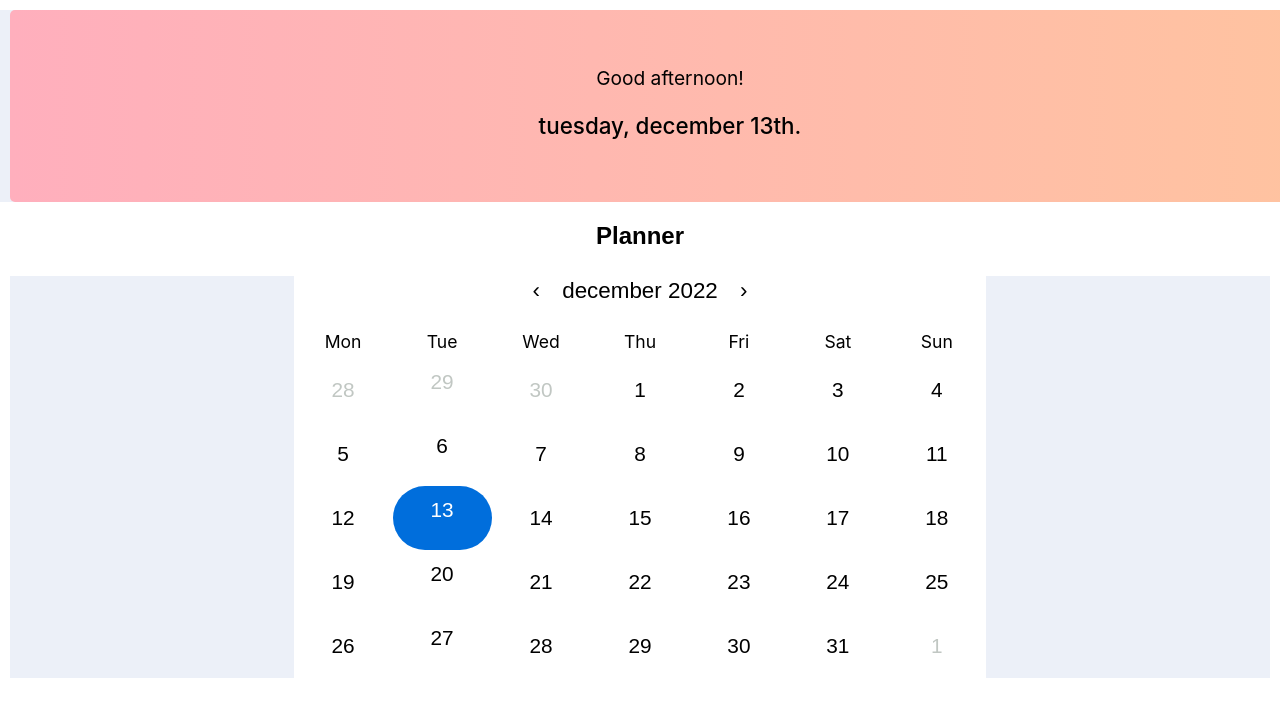
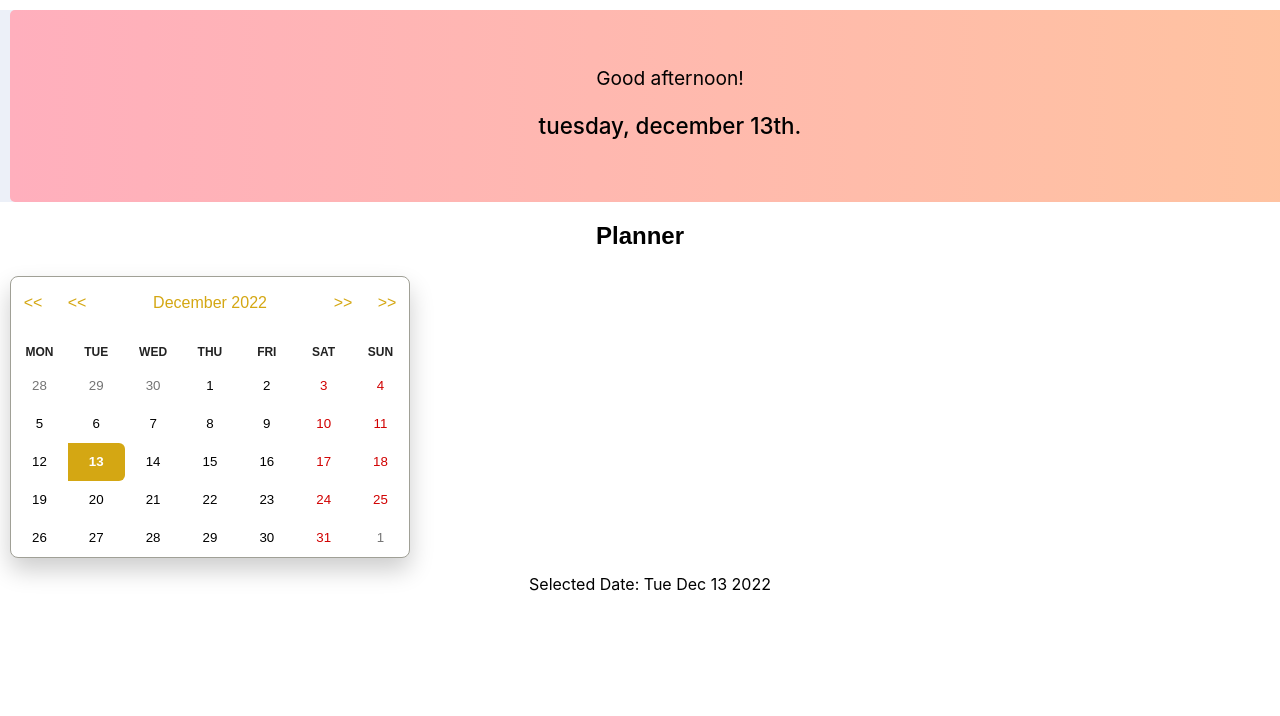
Before and after one commit to Dealibros/Life-Sync, a React (Create React App) app in the folder frontend/life-sync-react-app/: page /CalendarPage in a window 1280 px wide. Shown: the top 716 px of the page. Built offline with nearby package versions, Linux system fonts and the light colour scheme; no server answers.

Commit message:
Closes #1, found React Library.

```diff
--- a/frontend/life-sync-react-app/src/components/calendar/Calendar.jsx
+++ b/frontend/life-sync-react-app/src/components/calendar/Calendar1.jsx
@@ -2,6 +2,7 @@ import React, { useState } from "react";
 import Calendar from "react-calendar";
 // import { useHistory } from "react-router-dom";
 import { format } from "date-fns";
+import 'react-calendar/dist/Calendar.css';
 import "./styles.css"
 
 const MyCalendar = ({ updateCurrentMonth }) => {
--- a/frontend/life-sync-react-app/src/pages/CalendarPage.jsx
+++ b/frontend/life-sync-react-app/src/pages/CalendarPage.jsx
@@ -1,25 +1,35 @@
 import '../styles/App.css';
 import React, { useEffect, useState } from "react";
 import { format } from "date-fns";
-import Calendar from "../components/calendar/Calendar"
+// import Calendar from "../components/calendar/Calendar1"
+import Calendar from 'react-calendar';
+import 'react-calendar/dist/Calendar.css';
+import '../styles/CalendarReact.css';
+
+
 
 
 export default function CalendarPage() {
     const today = new Date();
-    const [dayEvents, setDayEvents] = useState([]);
+    const [date, setDate] = useState(new Date());
+    console.log(date)
+
+
+
+    // const [dayEvents, setDayEvents] = useState([]);
 
     // Getting events from events + date
     //We need to an Create Endpoint
 
-    useEffect(() => {
-      fetch(`/events/date/${format(today, "yyyy-MM-dd")}`)
-        .then((res) => res.json())
-        .then((res) => {
-          setDayEvents(res.data);
-          console.log("Today's events: ", res.data);
-        })
-        .catch((error) => console.log("error!", error));
-    }, []);
+    // useEffect(() => {
+    //   fetch(`/events/date/${format(today, "yyyy-MM-dd")}`)
+    //     .then((res) => res.json())
+    //     .then((res) => {
+    //       setDayEvents(res.data);
+    //       console.log("Today's events: ", res.data);
+    //     })
+    //     .catch((error) => console.log("error!", error));
+    // }, []);
 
 
   let greeting = "";
@@ -45,8 +55,22 @@ export default function CalendarPage() {
      </div>
      <h2 className="section-title"> Planner</h2>
      <div className="action-area">
-      <Calendar/>
-
+      <div className="centerCalendar">
+      <Calendar onChange={setDate} value={date} defaultView='month' nextLabel='>>' maxDetail='month'
+  nextAriaLabel='Go to next month'
+  next2Label='>>'
+  next2AriaLabel='Go to next year'
+  prevLabel='<<'
+  prevAriaLabel='Go to prev month'
+  prev2Label='<<'
+  prev2AriaLabel='Go to prev year'/>
+      </div>
+      <div className='div-date'>
+      <p className='selected-date'>
+        <span className='bold'>Selected Date:</span>{' '}
+        {date.toDateString()}
+      </p>
+      </div>
      </div>
     </div>
   );
--- a/frontend/life-sync-react-app/src/styles/App.css
+++ b/frontend/life-sync-react-app/src/styles/App.css
@@ -95,10 +95,25 @@
 }
 
 .action-area {
-  display: flex;
-  flex-wrap: wrap;
+  width: 100%;
+  text-align: center;
   margin: 20px 10px;
   justify-content: space-between;
+}
+
+.div-date{
+  width: 100%;
+  text-align: center;
+}
+
+.selected-date {
+  text-align: center;
+}
+
+.centerCalendar{
+  margin-right:0 auto !important;
+  margin-left: 0 auto !important;
+
 }
 
 
--- /dev/null
+++ b/frontend/life-sync-react-app/src/styles/CalendarReact.css
@@ -0,0 +1,169 @@
+/* .wrapper {
+    width: 100%;
+    height: 60%;
+    text-align: center;
+    margin-right: auto 0!important;
+    margin-left: auto 0!important;
+  }
+
+  .react-calendar {
+      display: inline-block;
+      margin: 0 auto;
+      max-width: 60%;
+      background: white;
+      line-height: 2em;
+      text-align: center;
+    }
+    .react-calendar button {
+      border: none;
+      outline: none;
+      font-size: 1.3rem;
+    }
+
+    /* //Mon Tues */
+    /* .react-calendar__month-view__weekdays {
+      text-align: center;
+      font-weight: 400;
+      font-size: 1.1em;
+    }
+    .react-calendar__month-view__weekdays__weekday abbr {
+      text-decoration: none;
+    }
+
+    .react-calendar__tile {
+      max-width: 10vw;
+      height: 5vw;
+      text-align: center;
+      padding: 0.6em 0em;
+      background-color: white;
+      border-radius: 50px;
+    }
+    .react-calendar__navigation {
+      height: 2.5rem;
+      margin-bottom: 10px;
+    } */
+
+    /* //Top (month and R/L buttons) */
+    /* .react-calendar__navigation button {
+      min-width: 40px;
+      background: white;
+      font-size: 1.4rem;
+      padding: 0;
+      margin: 0 3px;
+      border: none;
+      text-transform: lowercase;
+    }
+
+    .react-calendar__month-view__days__day--neighboringMonth {
+      color: #c1c7c3;
+    }
+    .react-calendar__tile--active {
+      background: #006edc;
+      color: white;
+    } */
+
+
+    .react-calendar {
+
+        width: 400px;
+        max-width: 100%;
+        background-color: #fff;
+        color: #222;
+        border-radius: 8px;
+        box-shadow: 0 12px 24px rgba(0, 0, 0, 0.2);
+        font-family: Arial, Helvetica, sans-serif;
+        line-height: 1.125em;
+        margin-left: 0 auto !important;
+        margin-right: 0 auto !important;
+      }
+
+      .react-calendar__navigation button {
+        color: #d4a713;
+        min-width: 44px;
+        background: none;
+        font-size: 16px;
+        margin-top: 8px;
+      }
+
+      .react-calendar__navigation button:enabled:hover,
+      .react-calendar__navigation button:enabled:focus {
+        background-color: #f8f8fa;
+      }
+      .react-calendar__navigation button[disabled] {
+        background-color: #f0f0f0;
+      }
+      abbr[title] {
+        text-decoration: none;
+      }
+
+      /* .react-calendar__month-view__days__day--weekend {
+        color: #d10000;
+       } */
+
+      .react-calendar__tile:enabled:hover,
+      .react-calendar__tile:enabled:focus {
+        background: #f8f8fa;
+        color: #d4a713;
+        border-radius: 6px;
+      }
+
+      .react-calendar__tile--now {
+        background: #d4a71333;
+        border-radius: 6px;
+        font-weight: bold;
+        color: #d4a713;
+      }
+
+      .react-calendar__tile--now:enabled:hover,
+      .react-calendar__tile--now:enabled:focus {
+        background: #d4a71333;
+        border-radius: 6px;
+        font-weight: bold;
+        color: #d4a713;
+      }
+
+      .react-calendar__tile--hasActive:enabled:hover,
+      .react-calendar__tile--hasActive:enabled:focus {
+        background: #f8f8fa;
+      }
+
+      .react-calendar__tile--active {
+        background: #d4a713;
+        border-radius: 6px;
+        font-weight: bold;
+        color: white;
+      }
+
+      .react-calendar__tile--active:enabled:hover,
+      .react-calendar__tile--active:enabled:focus {
+        background: #d4a713;
+        color: white;
+      }
+
+      .react-calendar--selectRange .react-calendar__tile--hover {
+        background-color: #f8f8fa;
+      }
+
+      .react-calendar__tile--range {
+        background: #f8f8fa;
+        color: #d4a713;
+        border-radius: 0;
+      }
+
+      .react-calendar__tile--rangeStart {
+        border-top-right-radius: 0;
+        border-bottom-right-radius: 0;
+        border-top-left-radius: 6px;
+        border-bottom-left-radius: 6px;
+        background: #d4a713;
+        color: white;
+      }
+
+      .react-calendar__tile--rangeEnd {
+        border-top-left-radius: 0;
+        border-bottom-left-radius: 0;
+        border-top-right-radius: 6px;
+        border-bottom-right-radius: 6px;
+        background: #d4a713;
+        color: white;
+      }
```
